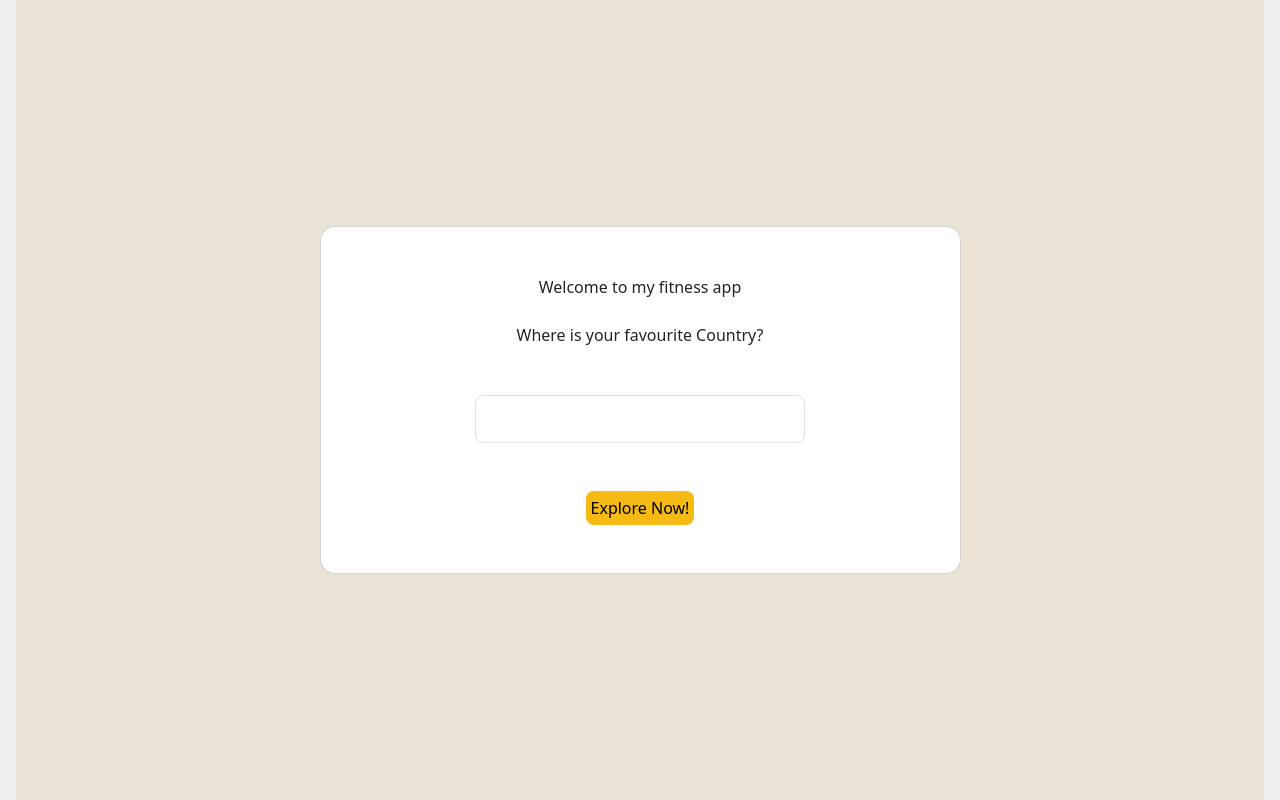
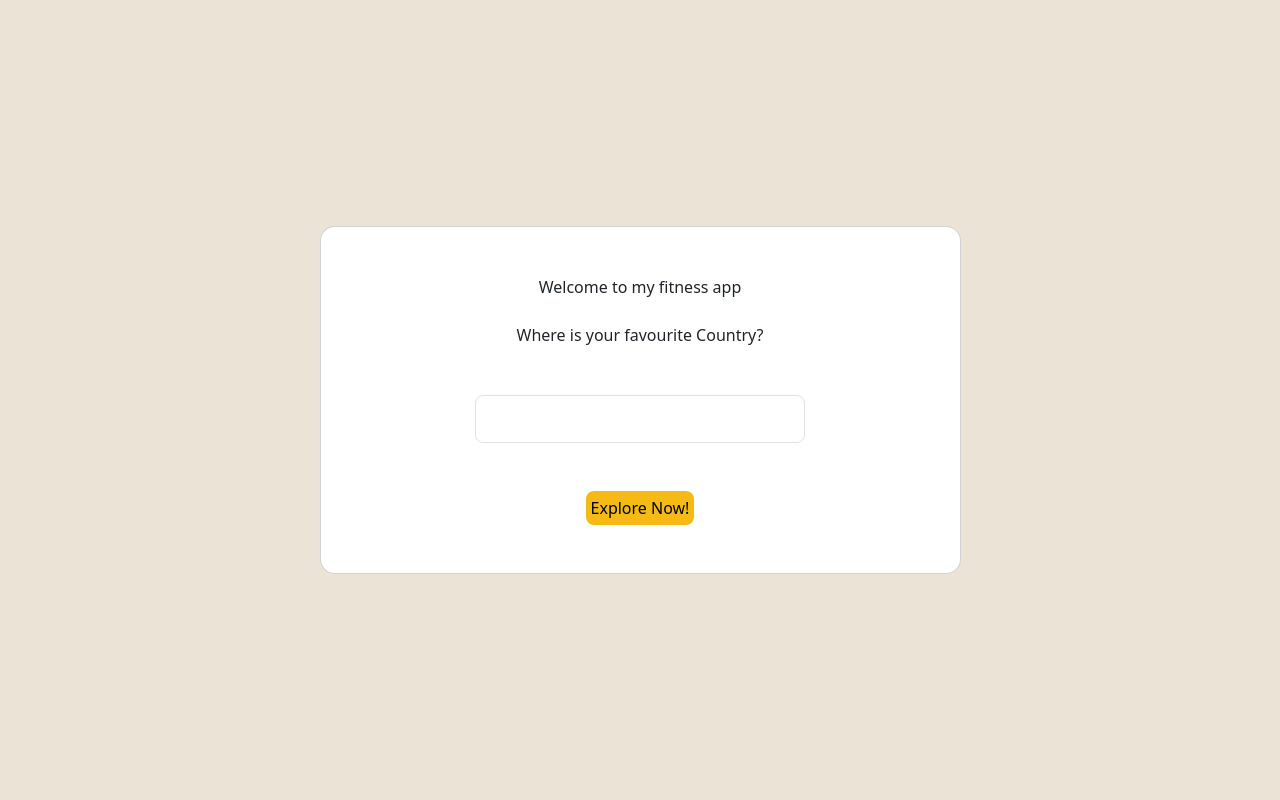
Before and after one commit to Aifert/health-app, a React (Create React App) app: page / in a window 1280 px wide. Built offline with nearby package versions, Linux system fonts and the light colour scheme.

Commit message:
fixed gap

```diff
--- a/public/style.css
+++ b/public/style.css
@@ -1,3 +1,4 @@
+
 .gradient-custom {
     /* fallback for old browsers */
     /* background: #f093fb; */
@@ -70,8 +71,7 @@ h4{
     font-family: "Montserrat", sans-serif;
   }
   body {
-    background: #eee;
-    padding: 0 16px;
+    padding : -1000px;
   }
 
   header {
```
